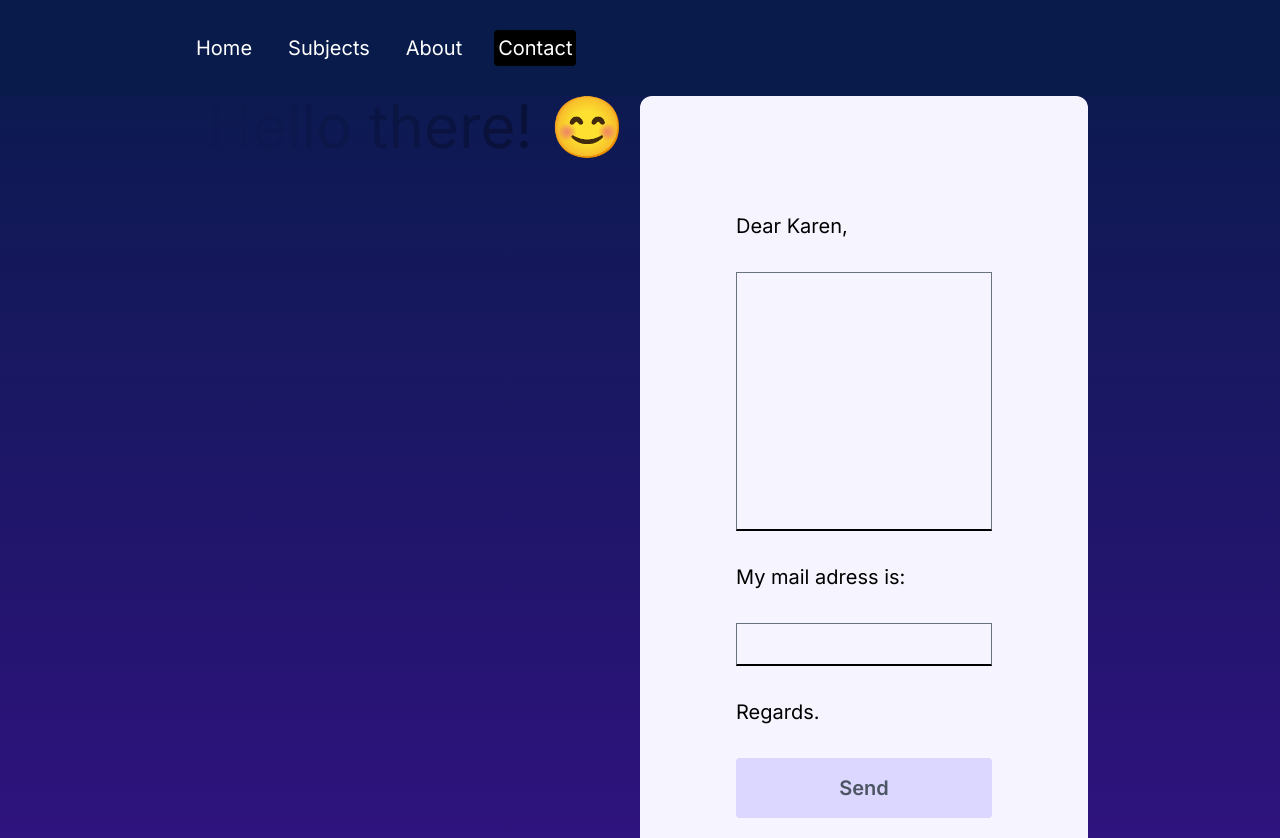
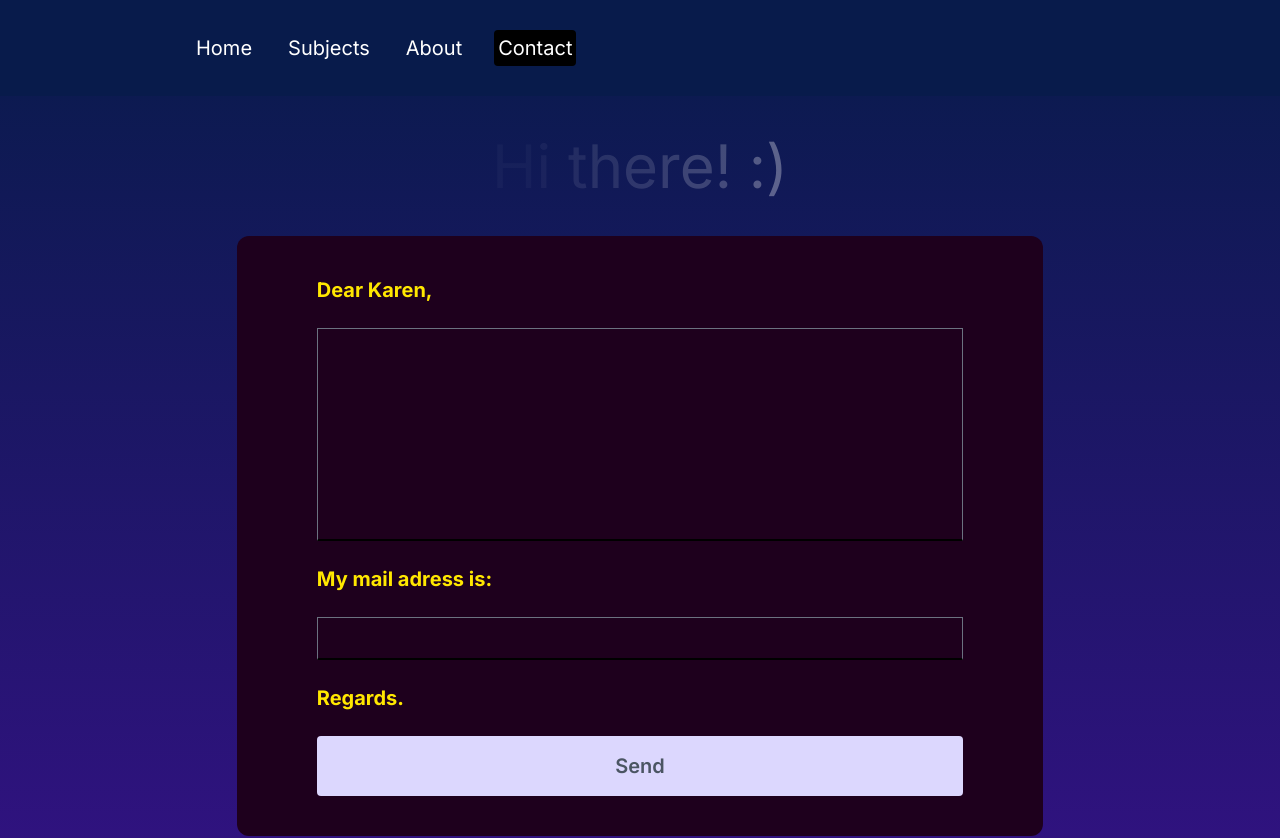
Before and after one commit to karengonzalezdev/blog, a Next.js app: page /contact in a window 1280 px wide. Shown: the top 838 px of the page. Built offline with nearby package versions, Linux system fonts and the light colour scheme.

Commit message:
Contact page designed

```diff
--- a/src/app/contact/page.jsx
+++ b/src/app/contact/page.jsx
@@ -7,7 +7,7 @@ const ContactPage = () => {
 
 const [success,setSuccess] = useState(false);
 const [error,setError] = useState(false);
-const text = "Hello there! ";
+const text = "Hi there! :)";
 
 const form = useRef();
 
@@ -33,25 +33,25 @@ const form = useRef();
 
  return (
     <motion.div className="h-full overflow-scroll lg:overflow-hidden xl:overflow-hidden" initial={{y:"-200vh"}} animate={{y:"0%"}} transition={{duration:1}}>
-    <div className="h-full flex flex-col lg:flex-row px-4 sm:px-8 md:px-12 lg:px-20 xl:px-48">
+    <div className="h-screen flex flex-col items-center px-4 sm:px-8 md:px-12 lg:px-20 xl:px-48">
         {/* TEXT CONTAINER */}
-        <div className="h-1/2 lg:h-full lg:w-1/2 flex items-center justify-center text-3xl lg:text-6xl xl:text-6xl">
+        <div className="py-10 lg:w-1/2 flex items-center justify-center text-white text-3xl lg:text-6xl xl:text-6xl">
             <div className="">{text.split("").map((letter, index)=>(
                 <motion.span key={index} initial={{opacity:1}} animate={{opacity:0}} transition={{duration:3, repeat:Infinity, delay:index*0.1}}>{letter}</motion.span>
-            ))}😊</div>
+            ))}</div>
         </div>
         {/* FORM CONTAINER */}
         <form
             onSubmit={sendEmail}
-            ref={form} className="h-[80%] lg:h-full lg:w-1/2 bg-purple-50 rounded-xl text-lg lg:text-xl xl:text-xl flex flex-col gap-8 justify-center p-10 sm:p-18 md:p-24 lg:p-24 xl:p-24">
-            <span className="pt-5">Dear Karen,</span>
+            ref={form} className="h-[75%] w-[90%] pb-10 bg-borgonia rounded-xl text-neonYellow font-bold text-lg md:text-xl flex flex-col gap-6 justify-center p-10 sm:p-18 md:p-19 lg:px-20 lg:py-15">
+            <span className="">Dear Karen,</span>
             <textarea rows={10} className="bg-transparent border-b-2 border-b-black outline-none resize-none min-h-[2rem]"
             name="user_message"
             />
             <span>My mail adress is:</span>
             <input name="user_email" type="text" className="bg-transparent border-b-2 border-b-black outline-none" />
             <span>Regards.</span>
-            <button className="bg-purple-200 rounded font-semibold text-gray-600 lg:p-4 xl:p-4">Send</button>
+            <button className="bg-purple-200 rounded font-semibold text-gray-600 p-4">Send</button>
             {success && <span className="text-green-600 font-semibold">Your message has been sent succesfully!</span>}
             {error && <span className="text-red-600 font-semibold">Something went wrong!</span>}
         </form>
--- a/tailwind.config.js
+++ b/tailwind.config.js
@@ -38,6 +38,7 @@ module.exports = {
       neonYellow: 'rgb(255, 231, 0)',
       neonPink: 'rgb(254, 1, 154)',
       neonBlue: 'rgb(77, 238, 234)',
+      borgonia: 'rgb(30, 0, 29)',
     }
   },
   plugins: [
```
